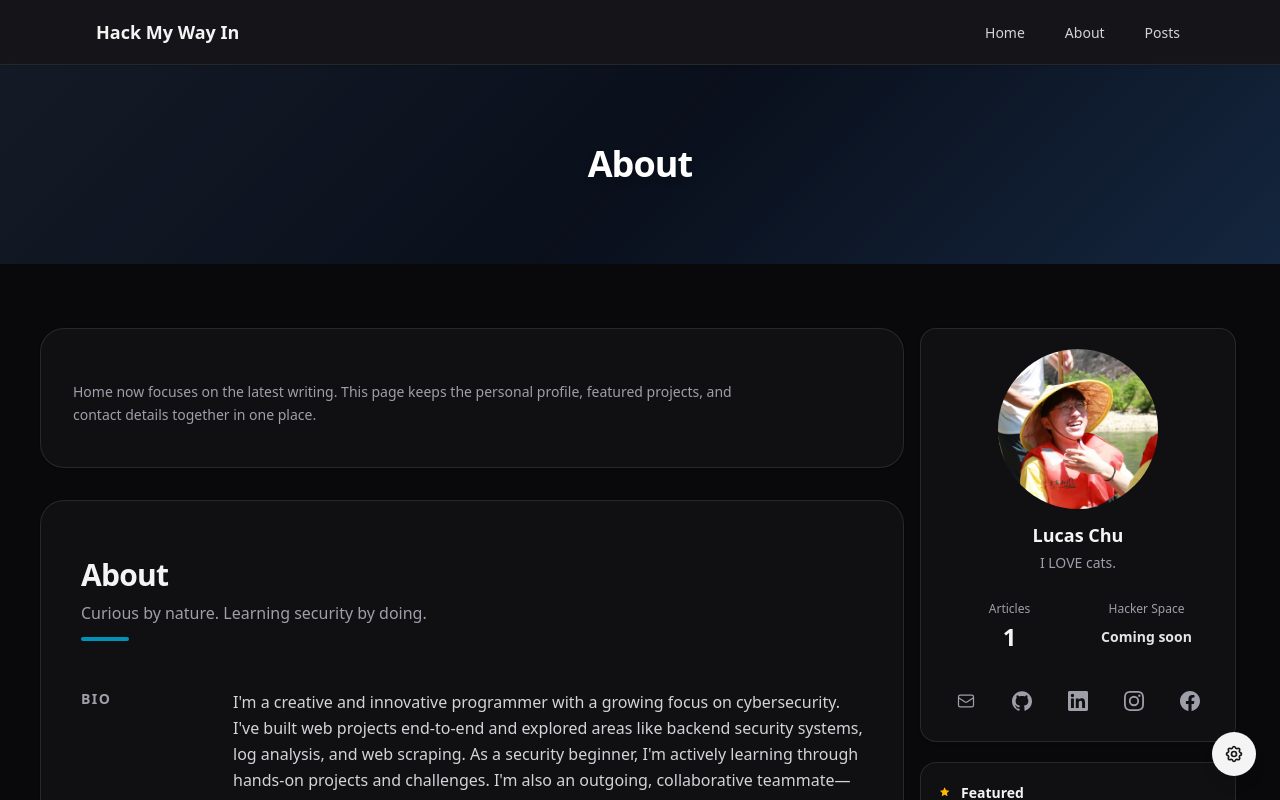
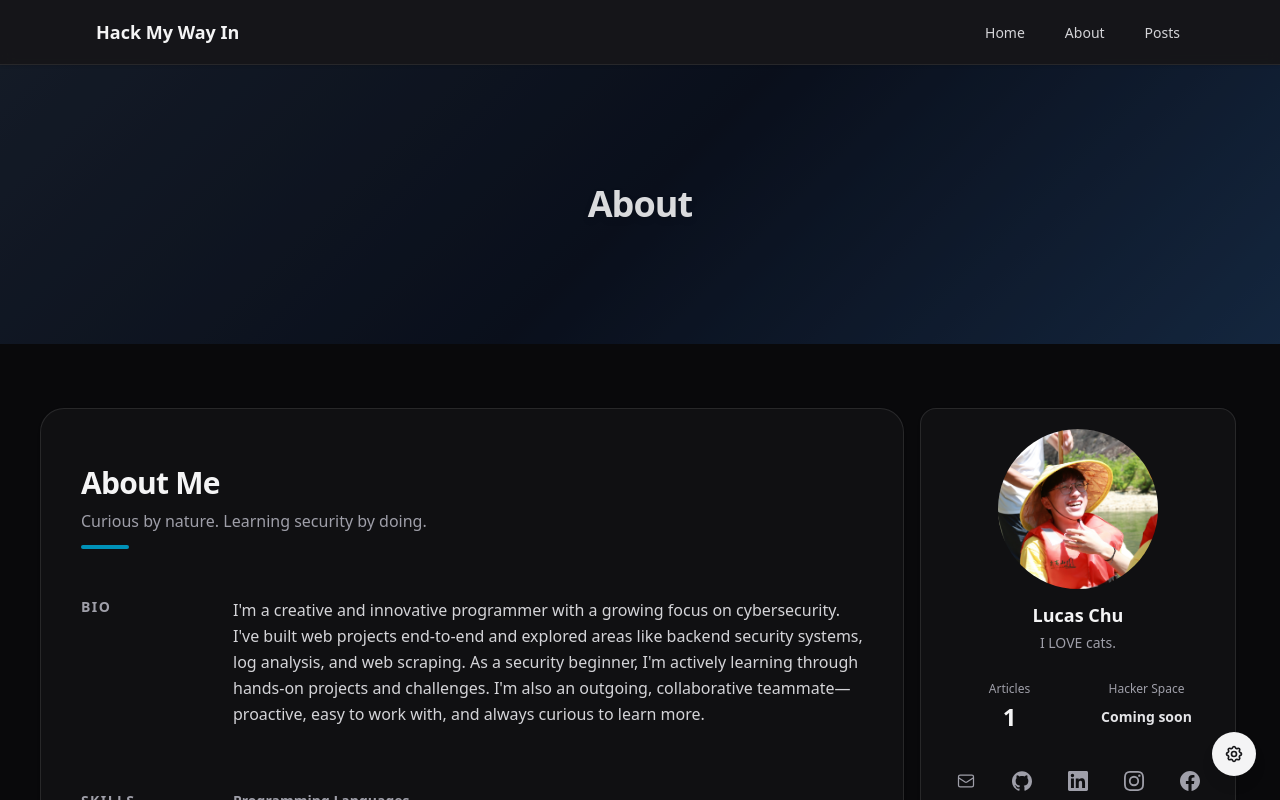
Before and after one commit to Lucas-Chu-0209/HackMyWayIn, a Next.js app: page /about in a window 1280 px wide. Shown: the top 800 px of the page. Built offline with nearby package versions, Linux system fonts and the light colour scheme.

Commit message:
adjust text and button color

```diff
--- a/src/app/about/page.tsx
+++ b/src/app/about/page.tsx
@@ -19,11 +19,11 @@ export default async function AboutPage() {
       <main className="bg-zinc-100 dark:bg-zinc-950">
         <div className="mx-auto grid w-full max-w-7xl gap-4 px-4 py-16 sm:px-6 lg:grid-cols-[minmax(0,1fr)_20rem] lg:px-8 xl:px-10">
           <div className="min-w-0 flex w-full max-w-4xl flex-col gap-8">
-            <header className="rounded-3xl border border-zinc-200 bg-zinc-50 px-6 py-10 shadow-sm dark:border-white/10 dark:bg-zinc-900/50 sm:px-8">
+            {/* <header className="rounded-3xl border border-zinc-200 bg-zinc-50 px-6 py-10 shadow-sm dark:border-white/10 dark:bg-zinc-900/50 sm:px-8">
               <p className="mt-3 max-w-2xl text-sm leading-relaxed text-zinc-500 dark:text-zinc-400">
-                Home now focuses on the latest writing. This page keeps the personal profile, featured projects, and contact details together in one place.
+                SHome now focuses on the latest writing. This page keeps the personal profile, featured projects, and contact details together in one place.
               </p>
-            </header>
+            </header> */}
             <AboutSection />
             <ProjectsSection />
             <ContactSection />
--- a/src/app/page.tsx
+++ b/src/app/page.tsx
@@ -49,7 +49,7 @@ export default async function Home() {
                             aria-label={`Read article: ${post.title}`}
                             className="group relative block w-full overflow-hidden rounded-xl border border-zinc-200 bg-zinc-100 dark:border-zinc-800 dark:bg-zinc-900 sm:w-64"
                           >
-                            <div className="relative aspect-[16/9] w-full">
+                            <div className="relative aspect-video w-full">
                               <Image
                                 src={post.cover}
                                 alt={post.title}
--- a/src/app/posts/page.tsx
+++ b/src/app/posts/page.tsx
@@ -42,11 +42,11 @@ export default async function PostsPage({ searchParams }: PostsPageProps) {
       <main className="bg-zinc-100 dark:bg-zinc-950">
         <div className="mx-auto grid w-full max-w-7xl gap-4 px-4 py-16 sm:px-6 lg:grid-cols-[minmax(0,1fr)_20rem] lg:px-8 xl:px-10">
           <div className="flex w-full max-w-4xl flex-col gap-6">
-            <header>
+            {/* <header>
               <p className="mt-2 text-sm text-zinc-500 dark:text-zinc-400">
                 MDX notes, build logs, and security-learning writeups.
               </p>
-            </header>
+            </header> */}
 
             {posts.length === 0 ? (
               <div className="rounded-2xl border border-zinc-200 bg-white p-6 text-sm text-zinc-500 dark:border-white/10 dark:bg-zinc-900/50 dark:text-zinc-400">
--- a/src/components/AboutSection.tsx
+++ b/src/components/AboutSection.tsx
@@ -11,7 +11,7 @@ export default function AboutSection() {
     >
       <div>
         <SectionHeader
-          title="About"
+          title="About Me"
           subtitle="Curious by nature. Learning security by doing."
         />
 
--- a/src/components/HeroSection.tsx
+++ b/src/components/HeroSection.tsx
@@ -60,7 +60,7 @@ export default function HeroSection() {
             </Link>
             <Link
               href="/about#projects"
-              className="px-6 py-3 rounded-xl border-2 border-slate-500 text-slate-100 font-semibold hover:border-cyan-400 hover:text-cyan-300 transition-colors focus:outline-none focus-visible:ring-2 focus-visible:ring-blue-500 cursor-pointer"
+              className="px-6 py-3 rounded-xl border-2 border-slate-500 text-slate-100 font-semibold hover:border-blue-400 hover:text-blue-400 transition-colors focus:outline-none focus-visible:ring-2 focus-visible:ring-blue-500 cursor-pointer"
             >
               {siteConfig.ctaSecondary}
             </Link>
--- a/src/components/PageHeader.tsx
+++ b/src/components/PageHeader.tsx
@@ -26,7 +26,7 @@ export default function PageHeader({ title }: PageHeaderProps) {
      *   things from spilling out if you later add a background image.
      */
     <div
-      className="relative h-[200px] overflow-hidden"
+      className="relative h-70 overflow-hidden"
       style={{
         /**
          * Gradient colors.
@@ -52,11 +52,11 @@ export default function PageHeader({ title }: PageHeaderProps) {
             light  →  `bg-black/20`  (increase for more darkening in light mode)
             dark   →  `dark:bg-black/35`  (increase for more darkening in dark mode)
       ──────────────────────────────────────────────────────────────────────── */}
-      <div className="absolute inset-0 bg-black/20 dark:bg-black/35" />
+      <div className="absolute inset-0 bg-black/15 dark:bg-black/35" />
 
       {/* ─── Centered title ──────────────────────────────────────────────── */}
       <div className="relative z-10 flex h-full items-center justify-center px-4">
-        <h1 className="text-3xl font-bold tracking-tight text-white drop-shadow-md sm:text-4xl">
+        <h1 className="text-3xl font-bold tracking-tight text-white dark:text-white/85 drop-shadow-md sm:text-4xl">
           {title}
         </h1>
       </div>
--- a/src/components/ThemeToggleFab.tsx
+++ b/src/components/ThemeToggleFab.tsx
@@ -26,13 +26,13 @@ export default function ThemeToggleFab() {
 
   return createPortal(
     // pointer-events-none on the outer layer so it never blocks page clicks.
-    <div className="pointer-events-none fixed inset-0 z-[2147483647]">
+    <div className="pointer-events-none fixed inset-0 z-2147483647">
       {/* Theme circle — visible only when gear is open */}
       {open && (
         <button
           type="button"
           onClick={() => { setTheme(isDark ? "light" : "dark"); }}
-          className="pointer-events-auto absolute bottom-[5.25rem] right-6 flex h-11 w-11 items-center justify-center rounded-full bg-zinc-800 text-zinc-100 shadow-lg transition-all duration-200 hover:scale-110 hover:bg-zinc-700 focus:outline-none focus-visible:ring-2 focus-visible:ring-zinc-400 dark:bg-zinc-200 dark:text-zinc-900 dark:hover:bg-zinc-100"
+          className="pointer-events-auto absolute bottom-21 right-6 flex h-11 w-11 items-center justify-center rounded-full bg-zinc-800 text-zinc-100 shadow-lg transition-all duration-200 hover:scale-110 hover:bg-zinc-700 focus:outline-none focus-visible:ring-2 focus-visible:ring-zinc-400 dark:bg-zinc-200 dark:text-zinc-900 dark:hover:bg-zinc-100"
           aria-label={isDark ? "Switch to Light Mode" : "Switch to Dark Mode"}
           title={isDark ? "Switch to Light Mode" : "Switch to Dark Mode"}
         >
```
